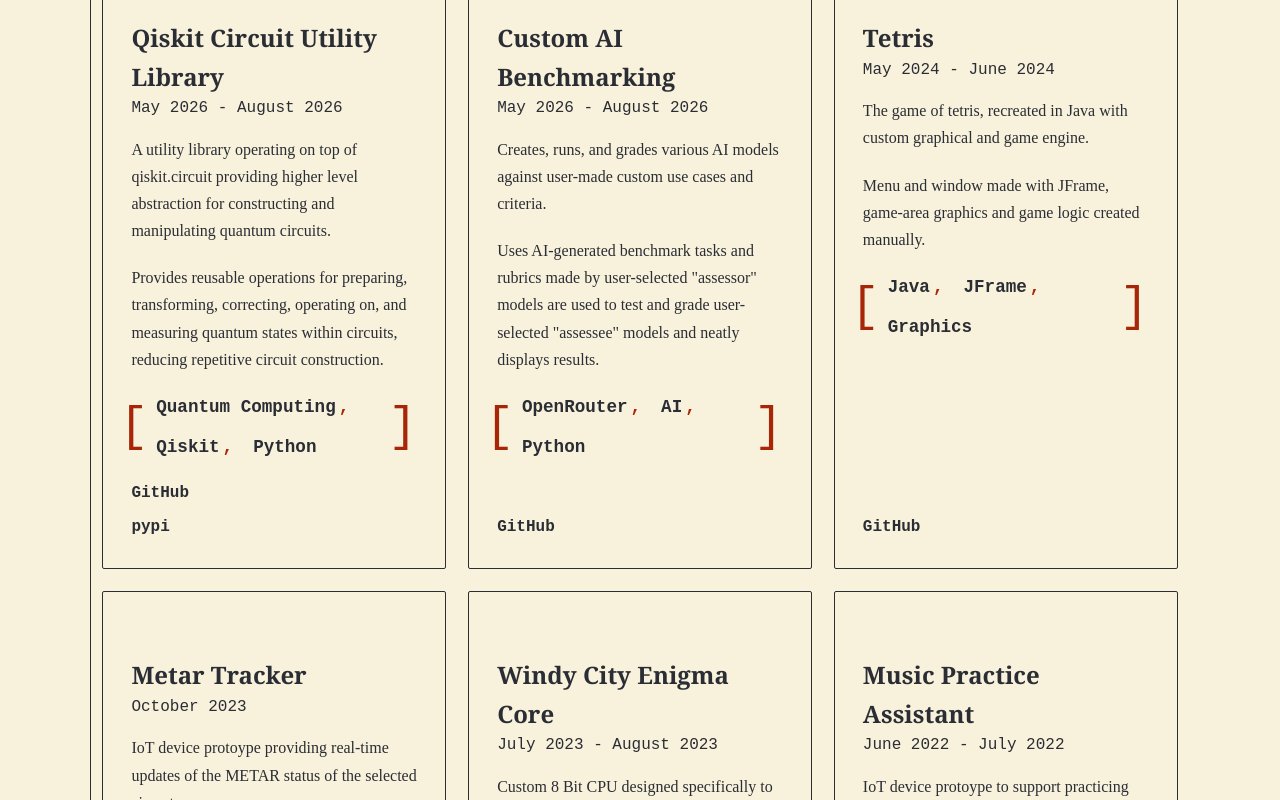
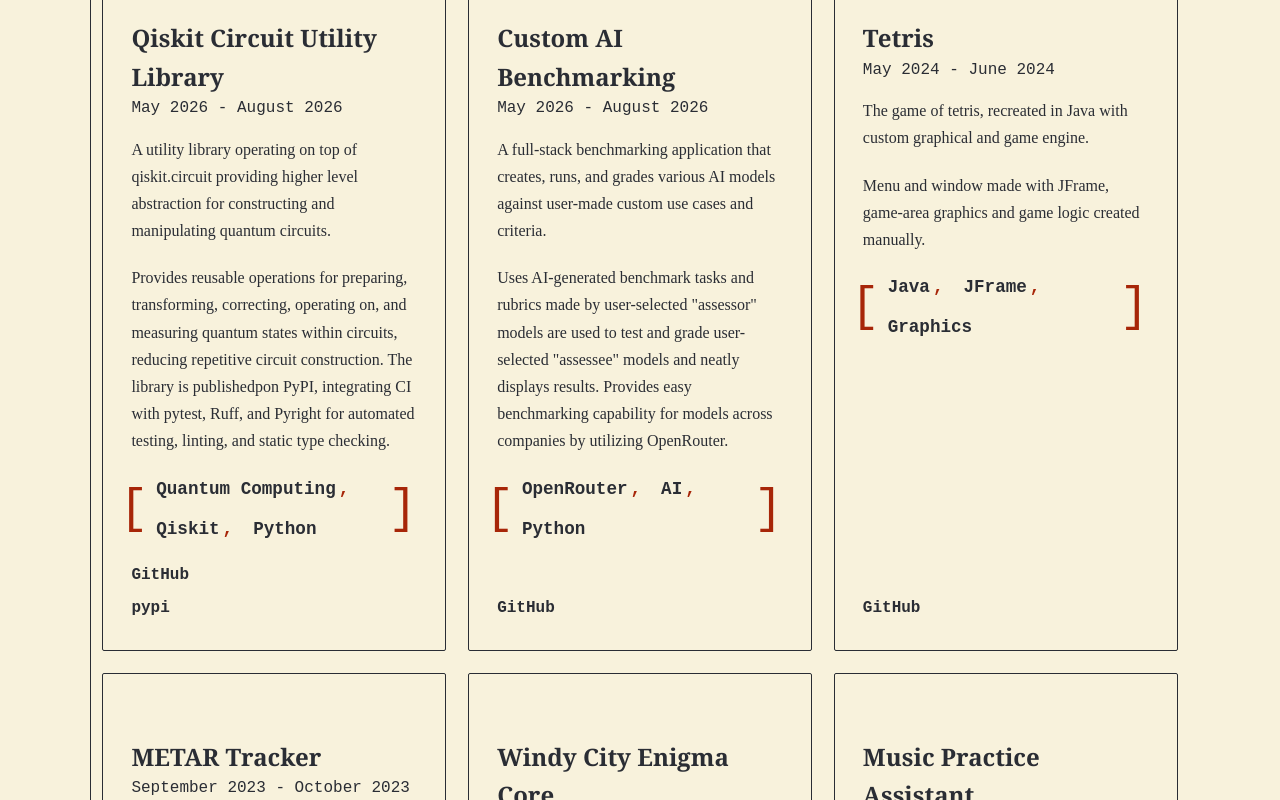
Before and after one commit to 1Aiden-K/portfolio-site, a React (Vite) app: page /projects in a window 1280 px wide. Shown: the part 340-1140 px from the top of the page. Built offline with nearby package versions, Linux system fonts and the light colour scheme.

Commit message:
Updated Resume

```diff
--- a/src/data/projectList.js
+++ b/src/data/projectList.js
@@ -5,7 +5,7 @@
     description:
       "A utility library operating on top of qiskit.circuit providing higher level abstraction for constructing and manipulating quantum circuits.",
     details:
-      "Provides reusable operations for preparing, transforming, correcting, operating on, and measuring quantum states within circuits, reducing repetitive circuit construction.",
+      "Provides reusable operations for preparing, transforming, correcting, operating on, and measuring quantum states within circuits, reducing repetitive circuit construction. The library is publishedpon PyPI, integrating CI with pytest, Ruff, and Pyright for automated testing, linting, and static type checking.",
     tech: ["Quantum Computing", "Qiskit", "Python"],
     links: [
       {
@@ -22,9 +22,9 @@
     title: "Custom AI Benchmarking",
     date: "May 2026 - August 2026",
     description:
-      "Creates, runs, and grades various AI models against user-made custom use cases and criteria.",
+      "A full-stack benchmarking application that creates, runs, and grades various AI models against user-made custom use cases and criteria.",
     details:
-      "Uses AI-generated benchmark tasks and rubrics made by user-selected \"assessor\" models are used to test and grade user-selected \"assessee\" models and neatly displays results.",
+      "Uses AI-generated benchmark tasks and rubrics made by user-selected \"assessor\" models are used to test and grade user-selected \"assessee\" models and neatly displays results. Provides easy benchmarking capability for models across companies by utilizing OpenRouter.",
     tech: ["OpenRouter", "AI", "Python"],
     links: [
       {
@@ -49,8 +49,8 @@
     ],
   },
   {
-    title: "Metar Tracker",
-    date: "October 2023",
+    title: "METAR Tracker",
+    date: "September 2023 - October 2023",
     description:
       "IoT device protoype providing real-time updates of the METAR status of the selected airport.",
     details:
```
Also changed, not shown: 1 other file (tests, documents, lock files or other folders).
